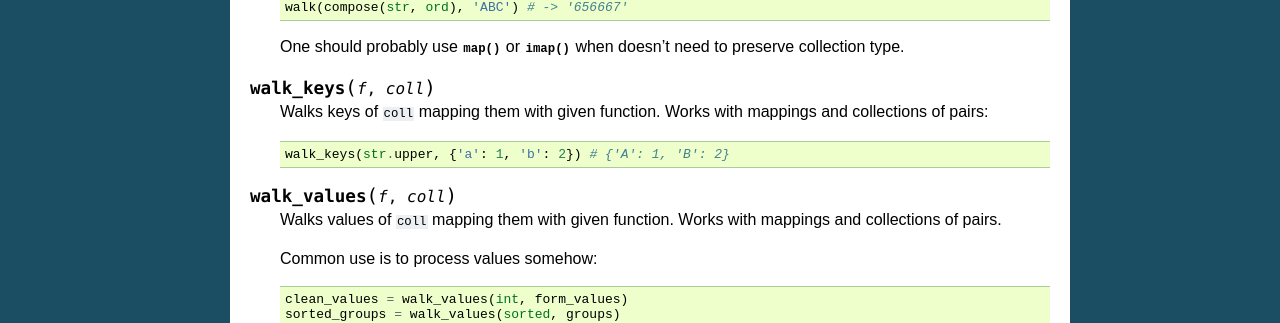
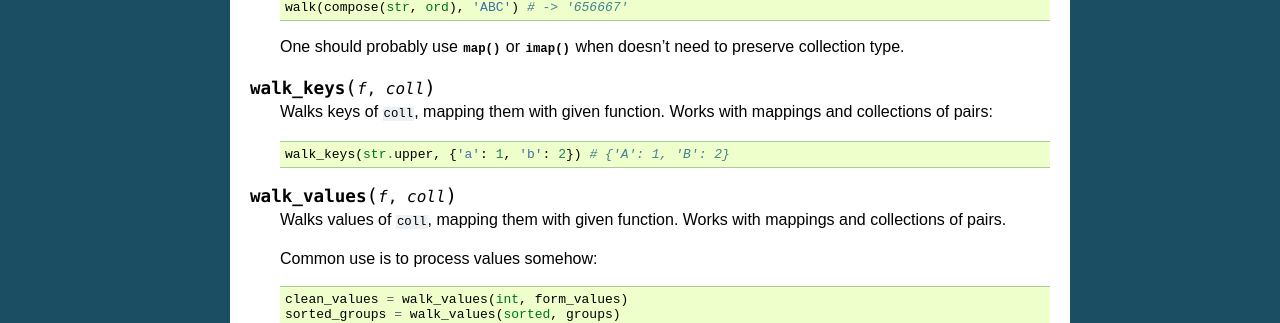
Before and after one commit to Jamaal224/funcy, a Sphinx documentation site: the page built from docs/colls.rst, in a window 1280 px wide and 900 px high, scrolled down 685 px. Shown: the part 157-480 px from the top of the window. Built offline with Sphinx 7.4.7, drawn with Linux system fonts in a browser that asks for light colours; pages that are not in the unit, such as notebooks, are missing from menus.

```diff
--- a/docs/colls.rst
+++ b/docs/colls.rst
@@ -52,7 +52,7 @@ Transform and select
 
 .. function:: walk_keys(f, coll)
 
-    Walks keys of ``coll`` mapping them with given function. Works with mappings and collections of pairs::
+    Walks keys of ``coll``, mapping them with given function. Works with mappings and collections of pairs::
 
         walk_keys(str.upper, {'a': 1, 'b': 2}) # {'A': 1, 'B': 2}
 
@@ -61,7 +61,7 @@ Transform and select
 
 .. function:: walk_values(f, coll)
 
-    Walks values of ``coll`` mapping them with given function. Works with mappings and collections of pairs.
+    Walks values of ``coll``, mapping them with given function. Works with mappings and collections of pairs.
 
     Common use is to process values somehow::
 
```
